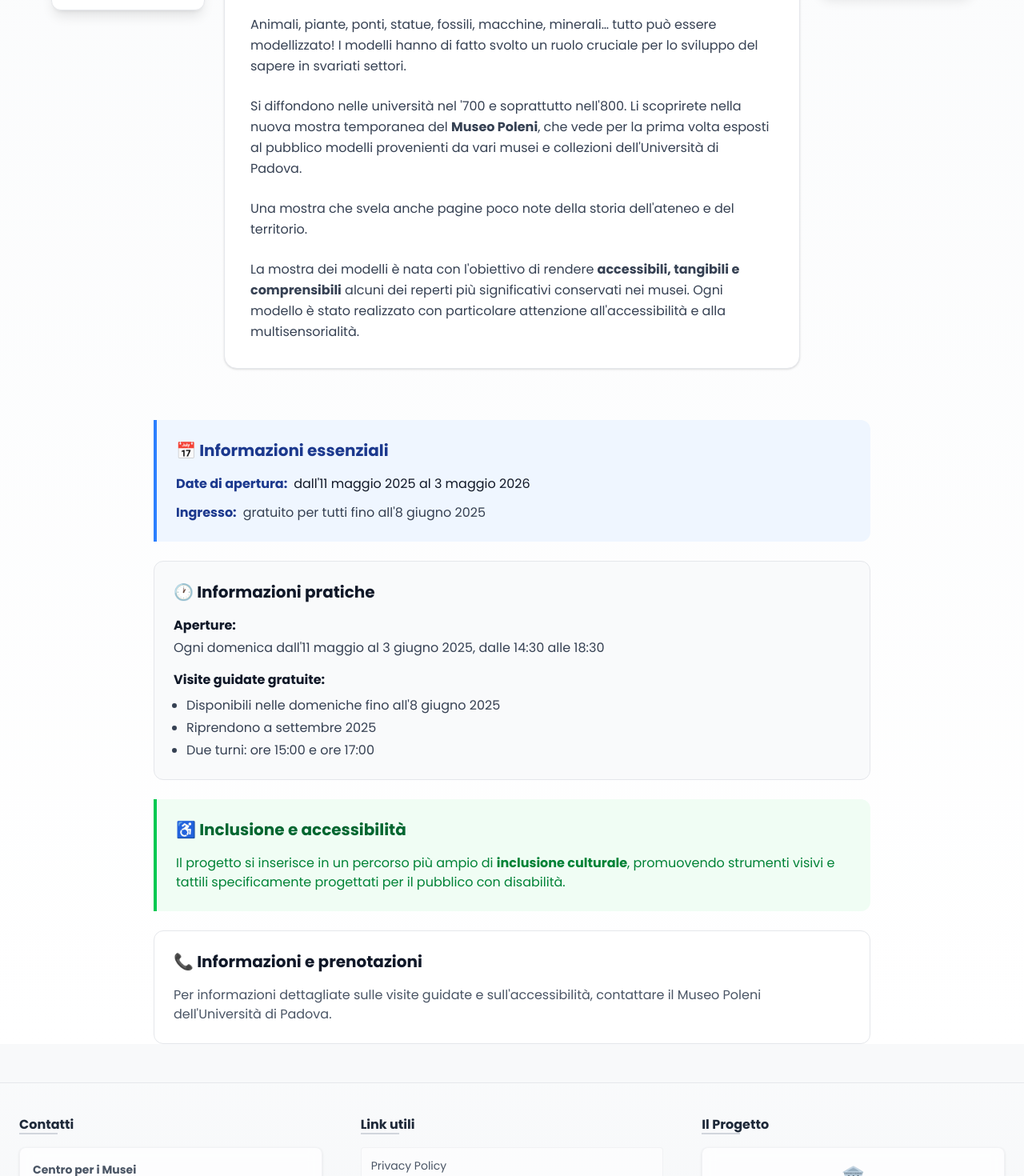
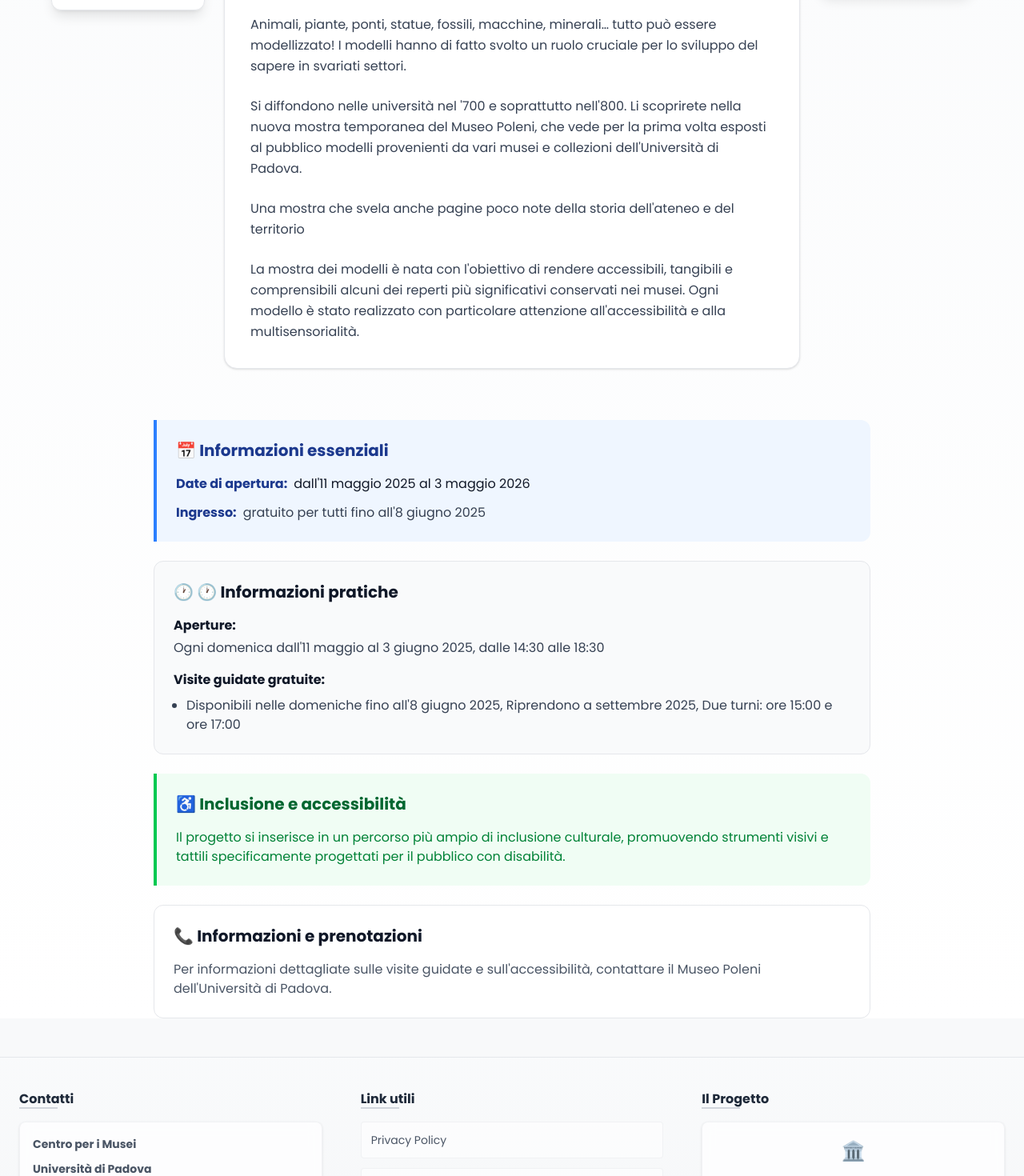
Before and after one commit to Gregoriounipd/itinerarimuseali, a Next.js app: page /progetto-mostra-modelli in a window 1280 px wide. Shown: the part 720-2190 px from the top of the page at 80% size. Built offline with nearby package versions, Linux system fonts and the light colour scheme.

Commit message:
devi pulirti

```diff
--- /dev/null
+++ b/hooks/usePageTranslation.js
@@ -0,0 +1,40 @@
+import { useState, useEffect } from 'react';
+import { useTranslation } from "react-i18next";
+import translationService from "@/services/translation";
+
+export function usePageTranslation(originalTexts) {
+    const { i18n } = useTranslation();
+    const [texts, setTexts] = useState(originalTexts);
+    const [isTranslating, setIsTranslating] = useState(false);
+
+    useEffect(() => {
+        if (!i18n.language || i18n.language === 'it') {
+            setTexts(originalTexts);
+            return;
+        }
+        const lang = i18n.language.split('-')[0];
+
+        if (lang === 'it') {
+            setTexts(originalTexts);
+            return;
+        }
+        const translateAll = async () => {
+            setIsTranslating(true);
+            const translatedTexts = {};
+
+            for (const [key, value] of Object.entries(originalTexts)) {
+                translatedTexts[key] = await translationService.translateWithCache(
+                    value,
+                    i18n.language
+                );
+            }
+
+            setTexts(translatedTexts);
+            setIsTranslating(false);
+        };
+
+        translateAll();
+    }, [i18n.language, originalTexts]);
+
+    return { texts, isTranslating };
+}
--- a/package.json
+++ b/package.json
@@ -12,6 +12,7 @@
     "@fontsource/poppins": "^5.2.6",
     "@supabase/supabase-js": "^2.49.1",
     "@vercel/speed-insights": "^1.2.0",
+    "axios": "^1.12.2",
     "dotenv": "^16.5.0",
     "framer-motion": "^12.7.4",
     "i18next": "^25.4.2",
--- a/pages/progetto-mostra-modelli.js
+++ b/pages/progetto-mostra-modelli.js
@@ -1,17 +1,49 @@
 import Image from "next/image";
 import { Volume2, PlayCircle } from "lucide-react";
 import { useState } from "react";
-
+import { usePageTranslation } from "@/hooks/usePageTranslation";
+import { t } from "i18next";
 
 export default function ProgettoMostraModelli() {
   const [showAudio, setShowAudio] = useState(false);
   const [showVideo, setShowVideo] = useState(false);
 
+  const originalTexts={
+  title: "Il progetto della Mostra Modelli",
+  paragraph1: "Animali, piante, ponti, statue, fossili, macchine, minerali… tutto può essere modellizzato! I modelli hanno di fatto svolto un ruolo cruciale per lo sviluppo del sapere in svariati settori.",
+  paragraph2: "Si diffondono nelle università nel '700 e soprattutto nell'800. Li scoprirete nella nuova mostra temporanea del Museo Poleni, che vede per la prima volta esposti al pubblico modelli provenienti da vari musei e collezioni dell'Università di Padova.",
+  paragraph3: "Una mostra che svela anche pagine poco note della storia dell'ateneo e del territorio",
+  paragraph4: "La mostra dei modelli è nata con l'obiettivo di rendere accessibili, tangibili e comprensibili alcuni dei reperti più significativi conservati nei musei. Ogni modello è stato realizzato con particolare attenzione all'accessibilità e alla multisensorialità.",
+  dateLabel: "Date di apertura:",
+  dateValue: "dall'11 maggio 2025 al 3 maggio 2026",
+  entryLabel: "Ingresso:",
+  entryValue: "gratuito per tutti fino all'8 giugno 2025",
+  practicalInfoTitle: "🕐 Informazioni pratiche",
+  practicalInfo1Label: "Aperture:",
+  practicalInfo1Value: "Ogni domenica dall'11 maggio al 3 giugno 2025, dalle 14:30 alle 18:30",
+  practicalInfo2Label: "Visite guidate gratuite:",
+  practicalInfo2Value: "Disponibili nelle domeniche fino all'8 giugno 2025, Riprendono a settembre 2025, Due turni: ore 15:00 e ore 17:00",
+  inclusionTitle: "♿ Inclusione e accessibilità",
+  inclusionText: "Il progetto si inserisce in un percorso più ampio di inclusione culturale, promuovendo strumenti visivi e tattili specificamente progettati per il pubblico con disabilità.",
+  contactTitle: "📞 Informazioni e prenotazioni",
+  contactText: "Per informazioni dettagliate sulle visite guidate e sull'accessibilità, contattare il Museo Poleni dell'Università di Padova.",
+  audioButton: "Audioguida",
+  videoButton: "Video in LIS",
+  practicalInfo3Label: "Informazioni essenziali",
+  };
 
+  const { texts, isTranslating } = usePageTranslation(originalTexts);
 
   return (
     <article
       className="min-h-screen bg-gradient-to-b from-gray-50 to-white dark:from-gray-900 dark:to-gray-800">
+         {isTranslating && (
+        <div className="fixed top-20 right-4 bg-blue-100 px-4 py-2 rounded-lg shadow z-50">
+          Traduzione in corso...
+        </div>
+      )}
+
+      {/* BANNER INIZIALE */}
       <div className="max-w-7xl mx-auto px-4 py-8 sm:px-6 sm:py-12">
         <div className="flex justify-center mb-12">
           <figure className="w-full max-w-3xl">
@@ -41,7 +73,7 @@ export default function ProgettoMostraModelli() {
               <div className="bg-blue-100 dark:bg-blue-900 p-4 rounded-full group-hover:bg-blue-200 dark:group-hover:bg-blue-800 transition-colors">
                 <Volume2 className="w-8 h-8 text-blue-600 dark:text-blue-400" />
               </div>
-              <span className="text-base font-semibold text-gray-900 dark:text-gray-100">Audioguida</span>
+              <span className="text-base font-semibold text-gray-900 dark:text-gray-100">{texts.audioButton}</span>
               <span className="text-sm text-gray-500 dark:text-gray-400 text-center">Ascolta la descrizione</span>
             </button>
           </div>
@@ -51,35 +83,24 @@ export default function ProgettoMostraModelli() {
 
           <div className="flex-1 bg-white dark:bg-gray-800 rounded-2xl shadow-sm p-8 border border-gray-200 dark:border-gray-700">
             <h1 className="text-3xl sm:text-4xl font-bold text-gray-800 dark:text-gray-100 mb-8 text-center">
-              Il progetto della Mostra Modelli
+              {texts.title}
             </h1>
 
             <div className="prose prose-lg max-w-none dark:prose-invert">
               <p className="text-gray-700 dark:text-gray-300 leading-relaxed mb-6">
-                Animali, piante, ponti, statue, fossili, macchine, minerali… tutto
-                può essere modellizzato! I modelli hanno di fatto svolto un ruolo
-                cruciale per lo sviluppo del sapere in svariati settori.
+                {texts.paragraph1}
               </p>
 
               <p className="text-gray-700 dark:text-gray-300 leading-relaxed mb-6">
-                Si diffondono nelle università nel &apos;700 e soprattutto
-                nell&apos;800. Li scoprirete nella nuova mostra temporanea del{" "}
-                <strong>Museo Poleni</strong>, che vede per la prima volta esposti
-                al pubblico modelli provenienti da vari musei e collezioni
-                dell&apos;Università di Padova.
+                {texts.paragraph2}
               </p>
 
               <p className="text-gray-700 dark:text-gray-300 leading-relaxed mb-6">
-                Una mostra che svela anche pagine poco note della storia
-                dell&apos;ateneo e del territorio.
+                {texts.paragraph3}
               </p>
 
               <p className="text-gray-700 dark:text-gray-300 leading-relaxed">
-                La mostra dei modelli è nata con l&apos;obiettivo di rendere{" "}
-                <strong>accessibili, tangibili e comprensibili</strong> alcuni dei
-                reperti più significativi conservati nei musei. Ogni modello è
-                stato realizzato con particolare attenzione all&apos;accessibilità
-                e alla multisensorialità.
+                {texts.paragraph4}
               </p>
             </div>
           </div>
@@ -94,7 +115,7 @@ export default function ProgettoMostraModelli() {
               <div className="bg-purple-100 dark:bg-purple-900 p-4 rounded-full group-hover:bg-purple-200 dark:group-hover:bg-purple-800 transition-colors">
                 <PlayCircle className="w-8 h-8 text-purple-600 dark:text-purple-400" />
               </div>
-              <span className="text-base font-semibold text-gray-900 dark:text-gray-100">Video in LIS</span>
+              <span className="text-base font-semibold text-gray-900 dark:text-gray-100">{texts.videoButton}</span>
               <span className="text-sm text-gray-500 dark:text-gray-400 text-center">Lingua dei Segni</span>
             </button>
           </div>
@@ -106,23 +127,23 @@ export default function ProgettoMostraModelli() {
       <div className="max-w-4xl mx-auto space-y-6">
         <section className="bg-blue-50 dark:bg-blue-900/30 border-l-4 border-blue-500 p-6 rounded-r-xl">
           <h2 className="font-bold text-xl text-blue-900 dark:text-blue-300 mb-4 flex items-center gap-2">
-            📅 Informazioni essenziali
+            📅 {texts.practicalInfo3Label}
           </h2>
           <dl className="space-y-3">
             <div>
               <dt className="font-semibold text-blue-900 dark:text-blue-300 inline">
-                Date di apertura:
+                {texts.dateLabel}
               </dt>
               <dd className="inline ml-2">
-                dall&apos;11 maggio 2025 al 3 maggio 2026
+                {texts.dateValue}
               </dd>
             </div>
             <div>
               <dt className="font-semibold text-blue-900 dark:text-blue-300 inline">
-                Ingresso:
+                {texts.entryLabel}
               </dt>
               <dd className="inline ml-2 text-gray-700 dark:text-gray-300">
-                gratuito per tutti fino all&apos;8 giugno 2025
+                {texts.entryValue}
               </dd>
             </div>
           </dl>
@@ -130,26 +151,25 @@ export default function ProgettoMostraModelli() {
         {/* Info pratiche */}
         <section className="bg-gray-50 dark:bg-gray-800 p-6 rounded-xl border border-gray-200 dark:border-gray-700">
           <h2 className="font-bold text-xl text-gray-900 dark:text-gray-100 mb-4 flex items-center gap-2">
-            🕐 Informazioni pratiche
+            🕐 {texts.practicalInfoTitle}
           </h2>
           <dl className="space-y-4">
             <div>
               <dt className="font-semibold text-gray-900 dark:text-gray-100">
-                Aperture:
+                {texts.practicalInfo1Label}
               </dt>
               <dd className="mt-1 text-gray-700 dark:text-gray-300">
-                Ogni domenica dall&apos;11 maggio al 3 giugno 2025, dalle 14:30 alle 18:30
+                {texts.practicalInfo1Value}
               </dd>
             </div>
             <div>
               <dt className="font-semibold text-gray-900 dark:text-gray-100">
-                Visite guidate gratuite:
+                {texts.practicalInfo2Label}
               </dt>
               <dd className="mt-2">
                 <ul className="ml-4 list-disc space-y-1 text-gray-700 dark:text-gray-300">
-                  <li>Disponibili nelle domeniche fino all&apos;8 giugno 2025</li>
-                  <li>Riprendono a settembre 2025</li>
-                  <li>Due turni: ore 15:00 e ore 17:00</li>
+                  <li>{texts.practicalInfo2Value}</li>
+
                 </ul>
               </dd>
             </div>
@@ -158,25 +178,20 @@ export default function ProgettoMostraModelli() {
         {/* Inclusione e accessibilità */}
         <section className="bg-green-50 dark:bg-green-900/30 border-l-4 border-green-500 p-6 rounded-r-xl">
           <h2 className="font-bold text-xl text-green-800 dark:text-green-300 mb-4 flex items-center gap-2">
-            ♿ Inclusione e accessibilità
+             {texts.inclusionTitle}
           </h2>
           <p className="text-green-700 dark:text-green-200">
-            Il progetto si inserisce in un percorso più ampio di{" "}
-            <strong>inclusione culturale</strong>, promuovendo strumenti
-            visivi e tattili specificamente progettati per il pubblico con
-            disabilità.
+            {texts.inclusionText}
           </p>
         </section>
 
         {/* Contatti */}
         <section className="bg-white dark:bg-gray-800 p-6 rounded-xl border border-gray-200 dark:border-gray-700">
           <h2 className="font-bold text-xl text-gray-900 dark:text-gray-100 mb-4 flex items-center gap-2">
-            📞 Informazioni e prenotazioni
+             {texts.contactTitle}
           </h2>
           <p className="text-gray-600 dark:text-gray-400">
-            Per informazioni dettagliate sulle visite guidate e
-            sull&apos;accessibilità, contattare il Museo Poleni
-            dell&apos;Università di Padova.
+            {texts.contactText}
           </p>
         </section>
       </div>
--- a/pages/reperto/[slug].js
+++ b/pages/reperto/[slug].js
@@ -37,6 +37,8 @@ const useDbTranslation = () => {
     const currentLang = i18n.language; // 'it', 'en', 'es', ecc.
     const englishField = `${field}_eng`;
     const spanishField = `${field}_spa`;
+
+
 
     if (currentLang === 'en' && item[englishField]) {
       return item[englishField]; // Usa il campo in inglese se esiste
@@ -437,7 +439,7 @@ export default function RepertoPage({ approfondimento, data, dataReperti, repert
                         </button>
                       )}
 
-                      {approfondimento?.video_lis_url && (
+                      {approfondimento?.video_lis_url && ( //tabella riferimento supabase
                         <button
                           onClick={scrollToVideo}
                           className="group flex items-center gap-4 bg-white dark:bg-gray-800 px-6 py-4 rounded-xl shadow-lg hover:shadow-xl transition-all duration-300 hover:-translate-y-1 border border-gray-200 dark:border-gray-600 min-h-[64px]"
--- /dev/null
+++ b/services/translation.js
@@ -0,0 +1,51 @@
+// services/translation.js - versione MyMemory
+import axios from 'axios';
+
+class TranslationService {
+  constructor() {
+    this.cache = new Map();
+  }
+
+  async translateText(text, targetLang) {
+    if (targetLang === 'it' || !text) return text;
+
+    const langMap = {
+      'en': 'en',
+      'es': 'es'
+    };
+
+    const apiLang = langMap[targetLang];
+    if (!apiLang) return text;
+
+    try {
+      // MyMemory API (gratuita, 5000 caratteri/giorno)
+      const url = `https://api.mymemory.translated.net/get?q=${encodeURIComponent(text)}&langpair=it|${apiLang}`;
+
+      const response = await axios.get(url);
+
+      if (response.data.responseStatus === 200) {
+        return response.data.responseData.translatedText;
+      }
+
+      return text;
+
+    } catch (error) {
+      console.warn('Traduzione fallita:', error.message);
+      return text;
+    }
+  }
+
+  async translateWithCache(text, targetLang) {
+    const cacheKey = `${text}-${targetLang}`;
+
+    if (this.cache.has(cacheKey)) {
+      return this.cache.get(cacheKey);
+    }
+
+    const translated = await this.translateText(text, targetLang);
+    this.cache.set(cacheKey, translated);
+    return translated;
+  }
+}
+
+export default new TranslationService();
```
Also changed, not shown: 1 other file (tests, documents, lock files or other folders).
